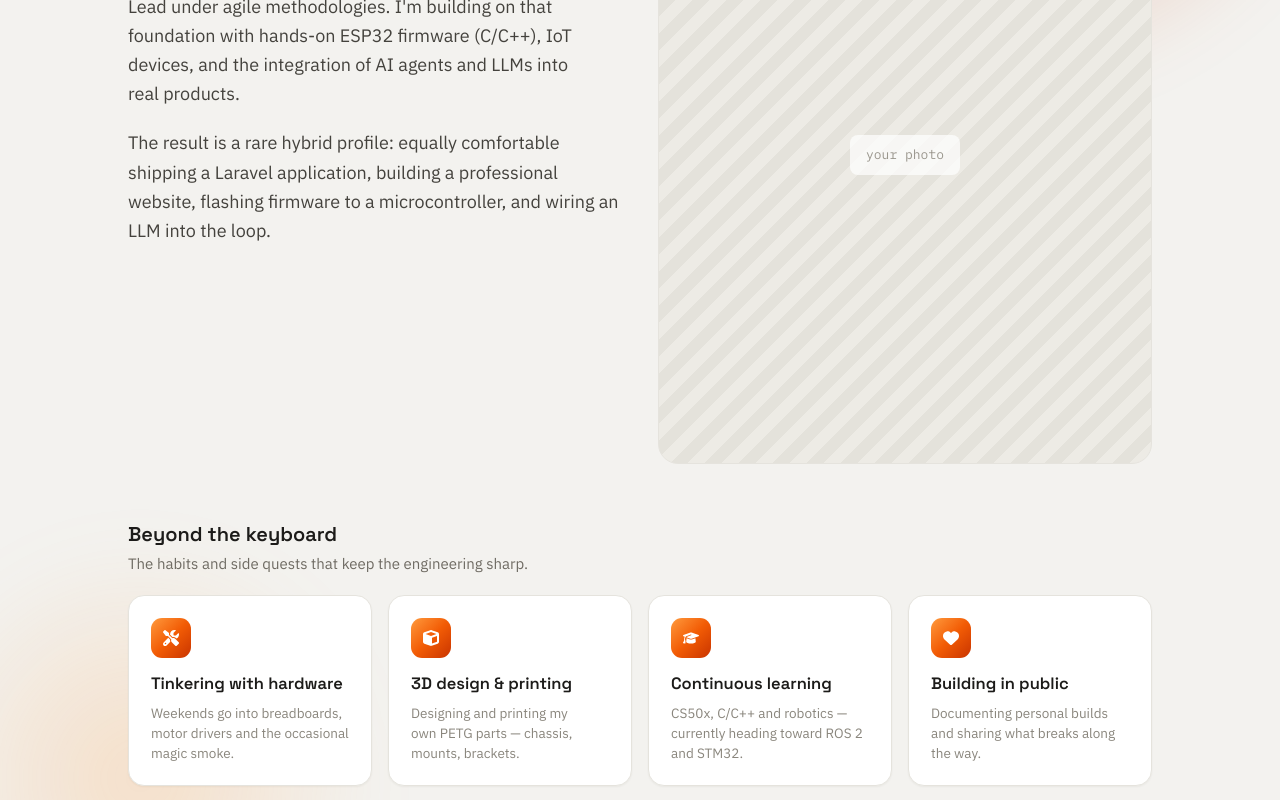
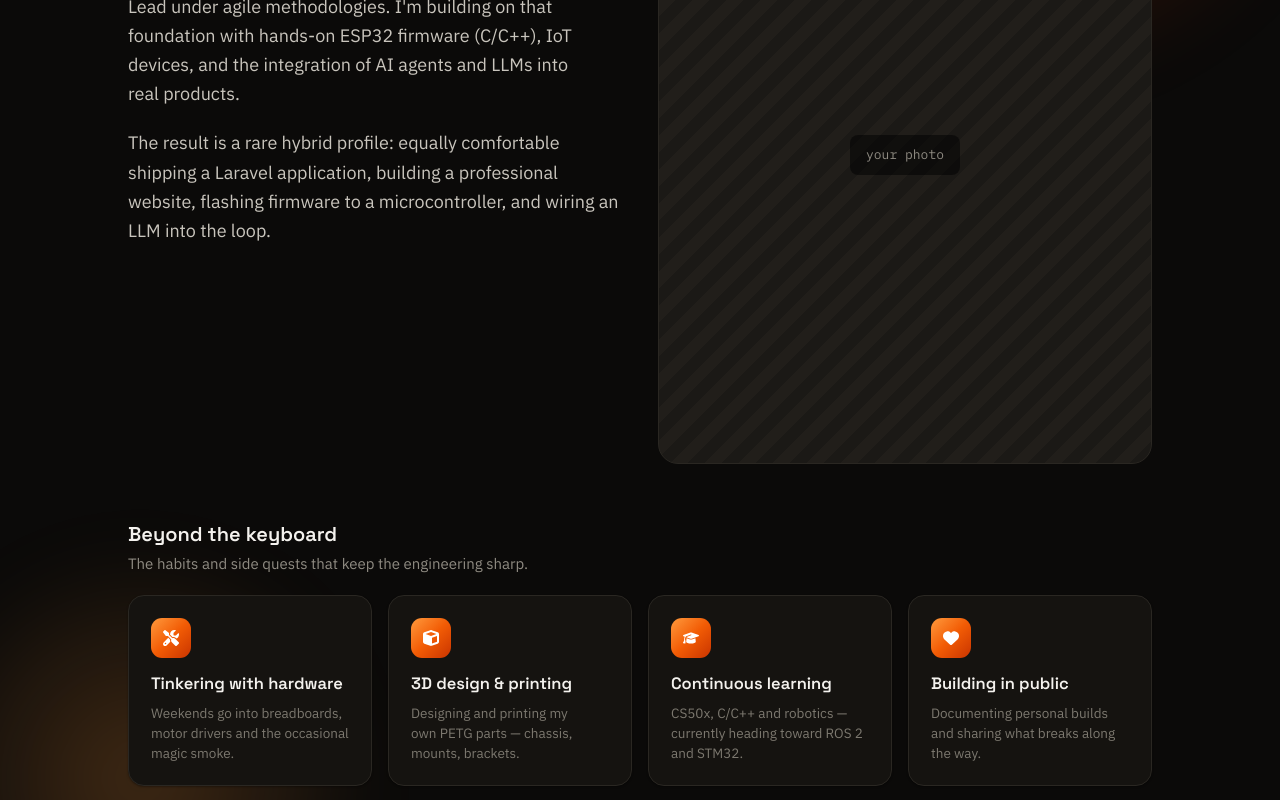
Before and after one commit to manolosky/mb-crew, a Next.js app: page / in a window 1280 px wide. Shown: the part 1240-2040 px from the top of the page. Built offline with nearby package versions, Linux system fonts and the light colour scheme.

Commit message:
feat: apply full dark theme with warm blacks and light text

```diff
--- a/src/app/globals.css
+++ b/src/app/globals.css
@@ -9,26 +9,26 @@
   --font-mono: var(--font-plex-mono), ui-monospace, monospace;
   --font-heading: var(--font-space-grotesk), system-ui, sans-serif;
 
-  /* Text — warm charcoal and stone grays */
-  --color-ink: #1c1b19;
-  --color-ink-soft: #2c2a27;
-  --color-body: #44423d;
-  --color-body-soft: #55524c;
-  --color-slate: #5f5b53;
-  --color-muted: #6f6b63;
-  --color-faint: #8a867d;
-  --color-dim: #9a968d;
+  /* Text — light warm grays over near-black surfaces */
+  --color-ink: #f4f2ee;
+  --color-ink-soft: #e6e3dc;
+  --color-body: #c9c5bd;
+  --color-body-soft: #b5b1a8;
+  --color-slate: #aca79d;
+  --color-muted: #8f8b82;
+  --color-faint: #7c786f;
+  --color-dim: #6b6760;
 
-  /* Surfaces */
-  --color-canvas: #f3f2ef;
-  --color-surface: #fbfaf8;
-  --color-tint: #f0efeb;
+  /* Surfaces — warm blacks */
+  --color-canvas: #0b0a09;
+  --color-surface: #151310;
+  --color-tint: #201d19;
   --color-hero: #0b0a09;
 
   /* Borders */
-  --color-line: #e5e3dd;
-  --color-line-soft: #e9e7e2;
-  --color-line-strong: #e2e0da;
+  --color-line: #2a2722;
+  --color-line-soft: #262320;
+  --color-line-strong: #232019;
 
   /* Brand — ember orange */
   --color-brand-start: #ff9a3d;
@@ -38,7 +38,7 @@
   --color-mint: #3ecf8e;
 
   /* Shadows */
-  --shadow-card: 0 1px 2px rgba(35, 30, 25, 0.05);
+  --shadow-card: 0 1px 2px rgba(0, 0, 0, 0.35);
   --shadow-lift: 0 14px 30px rgba(242, 92, 5, 0.14);
   --shadow-lift-lg: 0 20px 44px rgba(242, 92, 5, 0.16);
   --shadow-cta: 0 14px 34px rgba(242, 92, 5, 0.45);
--- a/src/components/cards/ExperienceItem.jsx
+++ b/src/components/cards/ExperienceItem.jsx
@@ -8,7 +8,7 @@
     <Reveal className="grid grid-cols-[22px_1fr] gap-[clamp(16px,3vw,30px)] pb-[34px]">
       <div className="flex flex-col items-center">
         <span className="bg-brand-gradient mt-[5px] h-4 w-4 flex-none rounded-full shadow-[0_0_0_5px_rgba(242,92,5,.14)]" />
-        <span className="mt-1.5 w-0.5 flex-1 bg-gradient-to-b from-[#e0ddd6] to-transparent" />
+        <span className="mt-1.5 w-0.5 flex-1 bg-gradient-to-b from-[#2c2925] to-transparent" />
       </div>
       <Card
         hover
@@ -32,7 +32,7 @@
         </ul>
         <div className="flex flex-wrap gap-[7px]">
           {job.stack.map((tech) => (
-            <Chip key={tech} size="sm" className="border-line-soft bg-[#f2f1ec] text-[#5f5b53]">
+            <Chip key={tech} size="sm" className="border-line-soft bg-[#1f1d19] text-[#b5b1a8]">
               {tech}
             </Chip>
           ))}
--- a/src/components/cards/ProjectCard.jsx
+++ b/src/components/cards/ProjectCard.jsx
@@ -3,13 +3,13 @@
 
 export const ProjectCard = ({ project }) => {
   return (
-    <div className="bg-surface border-line-soft hover:shadow-lift-lg flex flex-col overflow-hidden rounded-[20px] border transition duration-200 hover:-translate-y-1 hover:border-[#f0b285]">
+    <div className="bg-surface border-line-soft hover:shadow-lift-lg flex flex-col overflow-hidden rounded-[20px] border transition duration-200 hover:-translate-y-1 hover:border-[#b4560f]">
       {/* Placeholder art area until real project images arrive */}
-      <div className="border-line-soft relative flex h-[172px] items-center justify-center border-b bg-[repeating-linear-gradient(45deg,#f0efeb_0_11px,#e7e5df_11px_22px)]">
+      <div className="border-line-soft relative flex h-[172px] items-center justify-center border-b bg-[repeating-linear-gradient(45deg,#1b1916_0_11px,#211e1a_11px_22px)]">
         <span className="bg-brand-gradient absolute top-3.5 left-3.5 rounded-full px-2.5 py-[5px] font-mono text-[11px] text-white">
           {project.kind}
         </span>
-        <span className="text-dim rounded-lg bg-white/75 px-3.5 py-2 font-mono text-[12.5px]">
+        <span className="text-muted rounded-lg bg-black/45 px-3.5 py-2 font-mono text-[12.5px]">
           project image
         </span>
       </div>
@@ -31,7 +31,7 @@
         <p className="text-body-soft mb-4 text-[14.5px] leading-[1.55]">{project.blurb}</p>
         <ul className="mb-[18px] flex list-disc flex-col gap-1.5 pl-[17px]">
           {project.points.map((point) => (
-            <li key={point} className="text-[13.5px] leading-[1.5] text-[#57544c]">
+            <li key={point} className="text-[13.5px] leading-[1.5] text-[#a9a49a]">
               {point}
             </li>
           ))}
--- a/src/components/layout/Navbar.jsx
+++ b/src/components/layout/Navbar.jsx
@@ -27,7 +27,7 @@
 
   return (
     <>
-      <nav className="border-line-strong sticky top-0 z-50 flex h-[68px] items-center justify-between gap-5 border-b bg-[rgba(243,242,239,.8)] px-[clamp(20px,5vw,48px)] backdrop-blur-xl">
+      <nav className="border-line-strong sticky top-0 z-50 flex h-[68px] items-center justify-between gap-5 border-b bg-[rgba(11,10,9,.82)] px-[clamp(20px,5vw,48px)] backdrop-blur-xl">
         <Link
           href="#top"
           onClick={closeMenu}
@@ -43,7 +43,7 @@
             <Link
               key={link.href}
               href={link.href}
-              className="text-slate hover:text-ink rounded-[9px] px-3 py-2 text-[14.5px] font-medium transition hover:bg-[#eae8e2]"
+              className="text-slate hover:text-ink rounded-[9px] px-3 py-2 text-[14.5px] font-medium transition hover:bg-[#232019]"
             >
               {link.label}
             </Link>
@@ -62,7 +62,7 @@
           aria-label="Menu"
           aria-expanded={menuOpen}
           onClick={() => setMenuOpen((open) => !open)}
-          className="nav:hidden border-line flex cursor-pointer flex-col gap-[5px] rounded-[10px] border bg-white p-2.5"
+          className="nav:hidden border-line bg-surface flex cursor-pointer flex-col gap-[5px] rounded-[10px] border p-2.5"
         >
           <span className="bg-ink block h-0.5 w-5 rounded-sm" />
           <span className="bg-ink block h-0.5 w-5 rounded-sm" />
@@ -72,7 +72,7 @@
 
       {/* Mobile menu */}
       {menuOpen ? (
-        <div className="border-line-strong nav:hidden sticky top-[68px] z-40 flex flex-col gap-0.5 border-b bg-[rgba(243,242,239,.96)] px-[clamp(20px,5vw,48px)] pt-3 pb-[18px] backdrop-blur-xl">
+        <div className="border-line-strong nav:hidden sticky top-[68px] z-40 flex flex-col gap-0.5 border-b bg-[rgba(11,10,9,.96)] px-[clamp(20px,5vw,48px)] pt-3 pb-[18px] backdrop-blur-xl">
           {NAV_LINKS.map((link) => (
             <Link
               key={link.href}
--- a/src/components/layout/Section.jsx
+++ b/src/components/layout/Section.jsx
@@ -1,12 +1,16 @@
 import { cn } from '@/lib/cn';
 
 // Page section: anchor target with sticky-nav offset and 1120px container.
-// `band` renders the white full-width background with top/bottom borders.
+// `band` renders a slightly raised full-width background with top/bottom borders.
 export const Section = ({ id, band = false, className, containerClassName, children }) => {
   return (
     <section
       id={id}
-      className={cn('scroll-mt-[84px]', band && 'border-line-soft border-y bg-white', className)}
+      className={cn(
+        'scroll-mt-[84px]',
+        band && 'border-line-soft border-y bg-[#12100e]',
+        className,
+      )}
     >
       <div
         className={cn(
--- a/src/components/sections/About.jsx
+++ b/src/components/sections/About.jsx
@@ -30,8 +30,8 @@
           </Reveal>
           <Reveal>
             {/* Placeholder until the real photo arrives */}
-            <div className="border-line flex aspect-4/5 items-center justify-center rounded-[20px] border bg-[repeating-linear-gradient(135deg,#edebe5_0_12px,#e4e2db_12px_24px)]">
-              <span className="text-dim rounded-lg bg-white/70 px-4 py-2.5 font-mono text-[13px]">
+            <div className="border-line flex aspect-4/5 items-center justify-center rounded-[20px] border bg-[repeating-linear-gradient(135deg,#1b1916_0_12px,#211e1a_12px_24px)]">
+              <span className="text-muted rounded-lg bg-black/50 px-4 py-2.5 font-mono text-[13px]">
                 your photo
               </span>
             </div>
--- a/src/components/ui/Card.jsx
+++ b/src/components/ui/Card.jsx
@@ -5,9 +5,9 @@
   return (
     <div
       className={cn(
-        'border-line shadow-card rounded-2xl border bg-white',
+        'border-line shadow-card bg-surface rounded-2xl border',
         hover &&
-          'hover:shadow-lift transition duration-200 hover:-translate-y-[3px] hover:border-[#f0b285]',
+          'hover:shadow-lift transition duration-200 hover:-translate-y-[3px] hover:border-[#b4560f]',
         className,
       )}
       {...props}
```
Also changed, not shown: reference/screenshots/palette/dark-mobile.png (added), 1 other file (tests, documents, lock files or other folders).
